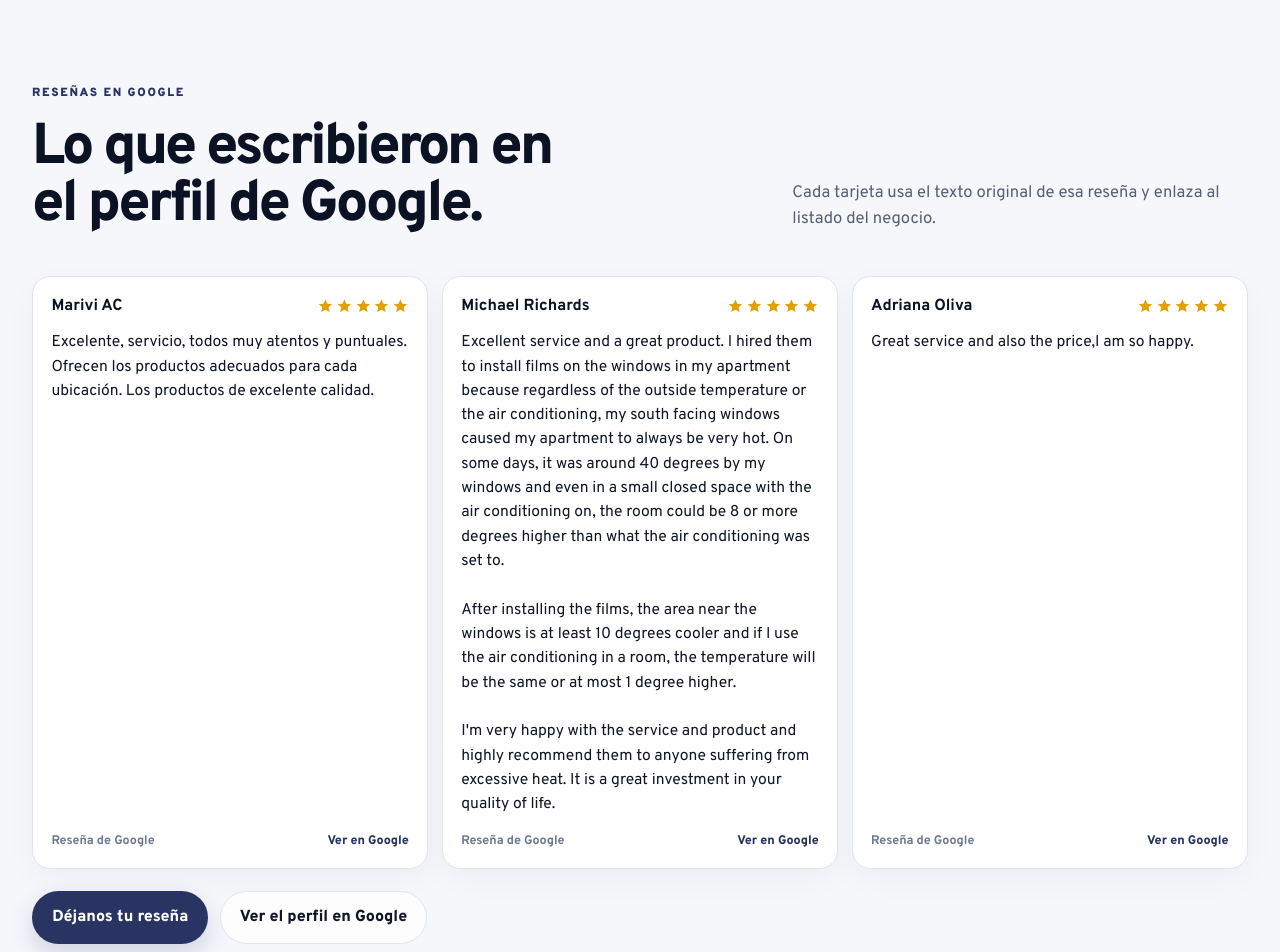
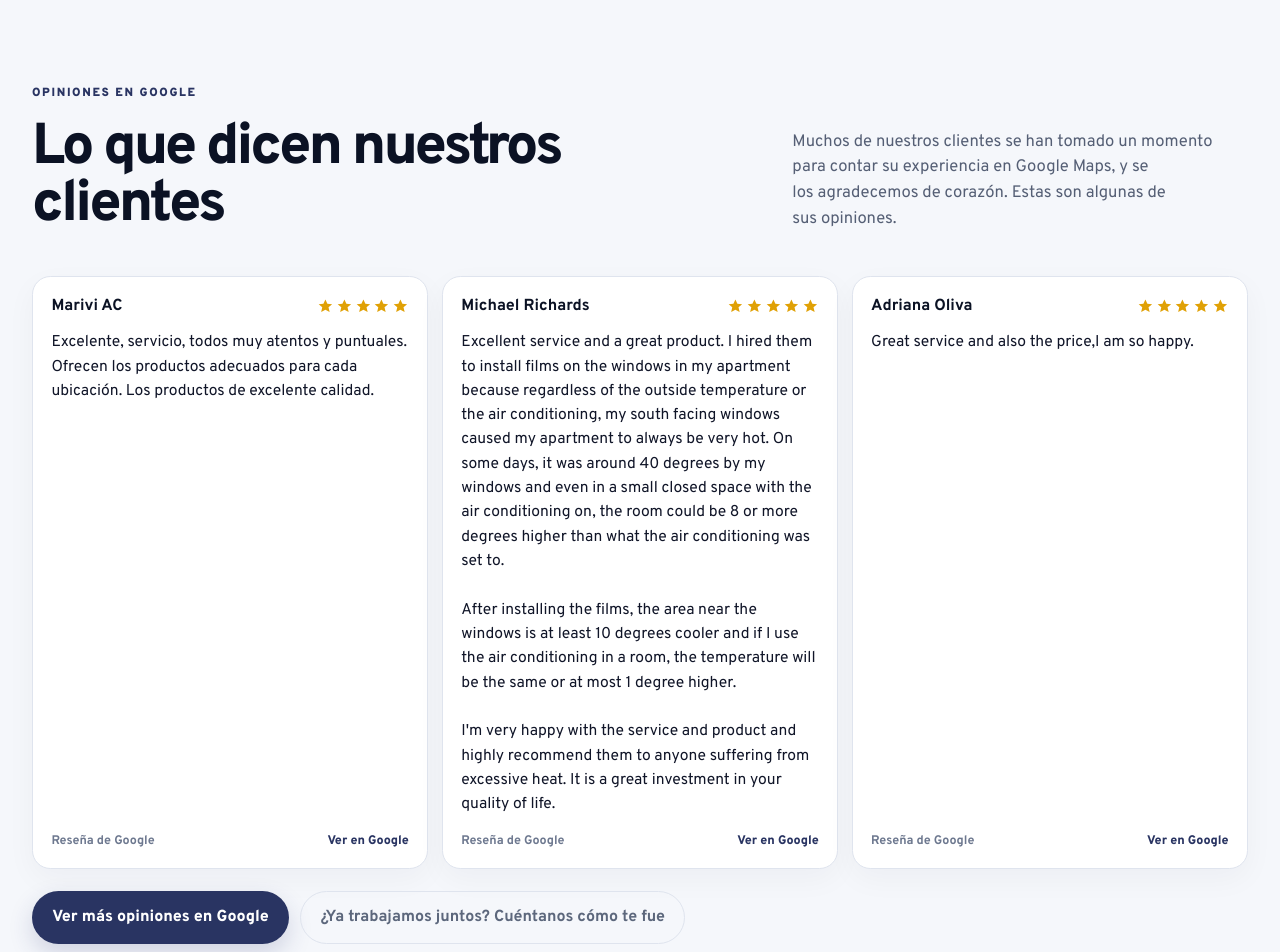
Before and after one commit to juanchalita00/hightech-web2, a Next.js app: page / in a window 1280 px wide. Shown: the part 6460-7412 px from the top of the page. Built offline with nearby package versions, Linux system fonts and the light colour scheme.

Commit message:
Suaviza el texto de las opiniones en Google.
El bloque agradece las reseñas y cambia los botones, en la home y en Nosotros.

Co-authored-by: juanchalita00 <juanchalita00@users.noreply.github.com>

```diff
--- a/src/app/globals.css
+++ b/src/app/globals.css
@@ -479,7 +479,8 @@ thead th { background: var(--surface-alt); }
 .social-links-labeled span { font-size:.82rem; font-weight:750; }
 .contact-method-social { grid-column:1 / -1; min-height:0; }
 .contact-method-social .social-links { margin-top:1rem; }
-.google-reviews-actions { display:flex; flex-wrap:wrap; gap:.7rem; }
+.google-reviews-actions { display:flex; flex-wrap:wrap; gap:.7rem; align-items:center; }
+.google-reviews-actions .button-secondary { font-weight:650; color:#5c677c; background:transparent; }
 .google-review-grid {
   display:grid;
   grid-template-columns:1fr;
--- a/src/components/GoogleReviews.tsx
+++ b/src/components/GoogleReviews.tsx
@@ -22,10 +22,10 @@ export function GoogleReviews() {
       <div className="container">
         <div className="section-heading section-heading-split">
           <div>
-            <p className="eyebrow">Reseñas en Google</p>
-            <h2 id="resenas-google-titulo">Lo que escribieron en el perfil de Google.</h2>
+            <p className="eyebrow">Opiniones en Google</p>
+            <h2 id="resenas-google-titulo">Lo que dicen nuestros clientes</h2>
           </div>
-          <p>Cada tarjeta usa el texto original de esa reseña y enlaza al listado del negocio.</p>
+          <p>Muchos de nuestros clientes se han tomado un momento para contar su experiencia en Google Maps, y se los agradecemos de corazón. Estas son algunas de sus opiniones.</p>
         </div>
         {reviews.length ? (
           <div className="google-review-grid">
@@ -47,8 +47,8 @@ export function GoogleReviews() {
           </div>
         ) : null}
         <div className="google-reviews-actions">
-          <a className="button button-primary" href={profileUrl} target="_blank" rel="noopener noreferrer">Déjanos tu reseña</a>
-          <a className="button button-secondary" href={profileUrl} target="_blank" rel="noopener noreferrer">Ver el perfil en Google</a>
+          <a className="button button-primary" href={profileUrl} target="_blank" rel="noopener noreferrer">Ver más opiniones en Google</a>
+          <a className="button button-secondary" href={profileUrl} target="_blank" rel="noopener noreferrer">¿Ya trabajamos juntos? Cuéntanos cómo te fue</a>
         </div>
       </div>
     </section>
```
